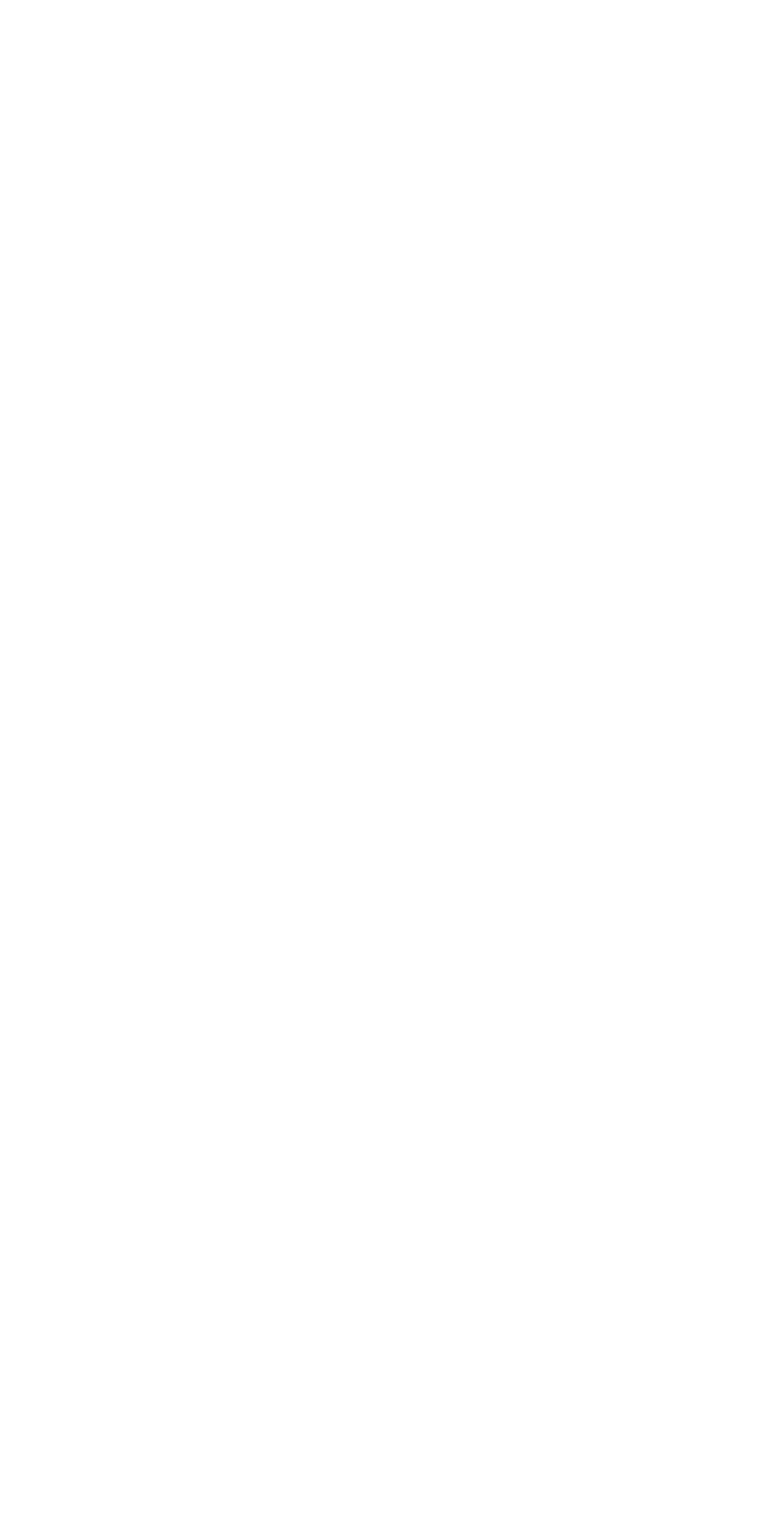
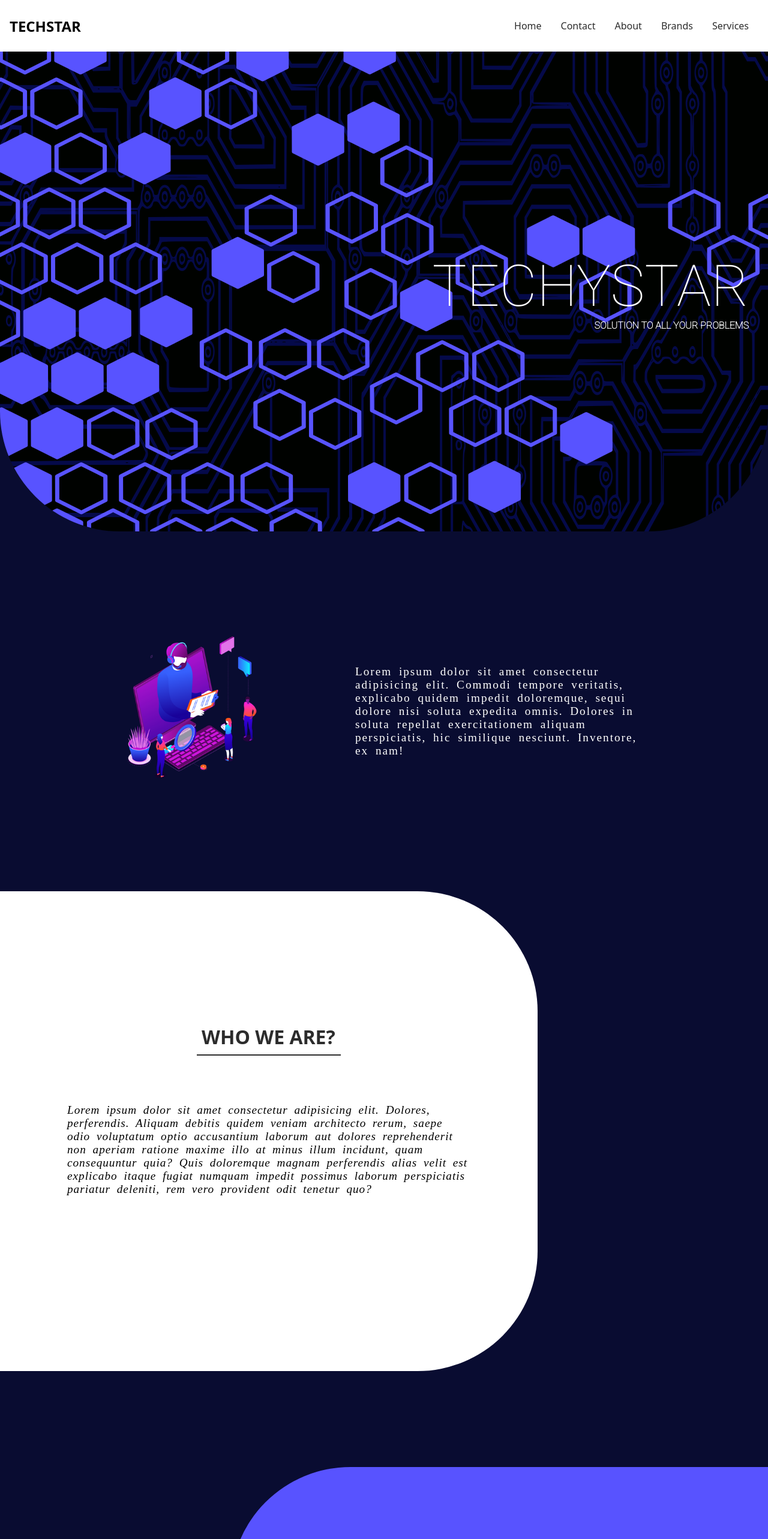
Before and after one commit to AmoushRye/InnovioStar, a React (Create React App) app: page / in a window 1280 px wide. Before the commit this address had no page. Shown: the top 2566 px of the page at 60% size. Before the commit the page ends 800 px from the top, so only its background shows below. Built offline with nearby package versions, Linux system fonts and the light colour scheme.

Commit message:
homepage complete

```diff
--- a/src/App.jsx
+++ b/src/App.jsx
@@ -1,9 +1,15 @@
 import { BrowserRouter as Router, Routes,Route } from "react-router-dom";
+import Header from "./components/Header";
+import Home from "./components/Home";
+import "./styles/App.scss"
+import "./styles/header.scss"
+import "./styles/home.scss"
 function App(){
   return(
     <Router>
+      <Header/>
       <Routes>
-        <Route/>
+        <Route path="/" element={<Home/>}/>
       </Routes>
     </Router>
   );
--- /dev/null
+++ b/src/components/Header.jsx
@@ -0,0 +1,18 @@
+import React from 'react'
+import { Link } from 'react-router-dom'
+const Header = () => {
+  return (
+   <nav>
+    <h1>TechStar</h1>
+    <main>
+        <Link to= "/">Home</Link>
+        <Link to= "/contact">Contact</Link>
+        <Link to= "/#about">About</Link>
+        <Link to= "/#brands">Brands</Link>
+        <Link to= "/services">Services</Link>
+    </main>
+   </nav>
+  )
+}
+
+export default Header
--- /dev/null
+++ b/src/components/Home.jsx
@@ -0,0 +1,66 @@
+import React from 'react'
+import vg from "../assets/2.webp"
+import {AiFillGoogleCircle,AiFillAmazonCircle,AiFillYoutube,AiFillInstagram} from "react-icons/ai"
+const Home = () => {
+    return (
+        <>
+            <div className="home">
+                <main>
+                    <h1>TechyStar</h1>
+                    <p>Solution to all your problems</p>
+                </main>
+            </div>
+            <div className="home2">
+                <img src={vg} alt="Graphics" />
+                <div>
+                    <p>Lorem ipsum dolor sit amet consectetur adipisicing elit. Commodi tempore veritatis, explicabo quidem impedit doloremque,
+                        sequi dolore nisi soluta expedita omnis. Dolores in soluta repellat exercitationem aliquam perspiciatis, hic similique nesciunt. Inventore, ex nam!</p>
+                </div>
+            </div>
+            <div className="home3">
+                <div>
+                    <h1>Who we are?</h1>
+                    <p>Lorem ipsum dolor sit amet consectetur adipisicing elit. Dolores, perferendis. Aliquam debitis quidem veniam architecto rerum, saepe odio voluptatum optio accusantium laborum aut dolores reprehenderit non aperiam ratione maxime illo at minus illum incidunt, quam consequuntur quia? Quis doloremque magnam perferendis alias velit est explicabo itaque fugiat numquam impedit possimus laborum perspiciatis pariatur deleniti, rem vero provident odit tenetur quo?</p>
+                </div>
+            </div>
+            <div className="home4">
+                <div>
+                    <h1>Brands</h1>
+                    <article>
+                        <div style ={{
+                            animationDelay:"0.3s",
+                        }}>
+                            <AiFillGoogleCircle/>
+                            <p>Google</p>
+
+                        </div>
+                        <div style ={{
+                            animationDelay:"0.5s",
+                        }}>
+                            <AiFillAmazonCircle/>
+                            <p>Amazon</p>
+
+                        </div>
+                        <div style ={{
+                            animationDelay:"0.7s",
+                        }}>
+                            <AiFillYoutube/>
+                            <p>YouTube</p>
+
+                        </div>
+                        <div style ={{
+                            animationDelay:"1s",
+                        }}>
+                            <AiFillInstagram/>
+                            <p>Instagram</p>
+
+                        </div>
+                    </article>
+                </div>
+            </div>
+
+        </>
+    );
+};
+
+export default Home
--- a/src/styles/App.css
+++ /dev/null
@@ -1,9 +0,0 @@
-*{
-    margin: 0;
-    padding: 0;
-}
-nav{
-    background-color: blue;
-    box-shadow: 0 0 10px black;
-    padding: 3rem;
-}
--- /dev/null
+++ b/src/styles/App.scss
@@ -0,0 +1,9 @@
+@import url('https://fonts.googleapis.com/css2?family=Roboto:wght@100&display=swap');
+*{
+    margin: 0%;
+    padding: 0%;
+    font-family: system-ui, -apple-system, BlinkMacSystemFont, 'Segoe UI', Roboto, Oxygen, Ubuntu, Cantarell, 'Open Sans', 'Helvetica Neue', sans-serif;
+    box-sizing: border-box;
+    text-decoration: none;
+    scroll-behavior: smooth;
+}
--- a/src/styles/Header.css
+++ /dev/null
@@ -1,15 +0,0 @@
-*{
-    margin: 0;
-    padding: 0;
-}
-nav{
-    background-color:white;
-    box-shadow: 0 0 10px rgba(0, 0, 0, 0.465);
-    padding: 3rem;
-}
-nav a{
-    font: 600 1.7rem cursive;
-    color: rgb(37,105 , 208);
-    text-decoration: none;
-    margin: 0 1rem;
-}
--- /dev/null
+++ b/src/styles/colors.scss
@@ -0,0 +1,6 @@
+$first: white;
+$second: #090c31;
+$third: #5853ff;
+$dark: rgb(44, 44, 44);
+$text1: "Roboto";
+$text2: cursive;
--- /dev/null
+++ b/src/styles/header.scss
@@ -0,0 +1,27 @@
+@import "colors.scss";
+nav{
+    width: 100%;
+    padding: 1rem;
+    display: flex;
+    justify-content: space-between;
+    align-items: center;
+    position: sticky;
+    background-color: $first;
+    top: 0%;
+    z-index: 10;
+    h1{
+        text-transform: uppercase;
+    }
+    main{
+        width: 70%;
+        display: flex;
+        justify-content: flex-end;
+        a{
+            color: $dark;
+            margin: 1rem;
+            &:hover{
+                color: $third;
+            }
+        }
+    }
+}
--- /dev/null
+++ b/src/styles/home.scss
@@ -0,0 +1,170 @@
+@import "colors.scss";
+
+.home {
+    width: 100%;
+    height: 100vh;
+    background-color: $second;
+    border-radius: 0 0 200px 200px;
+
+    >main {
+        position: absolute;
+        text-transform: uppercase;
+        display: flex;
+        flex-direction: column;
+        align-items: flex-end;
+        width: 100%;
+        height: 100%;
+        padding: 2rem;
+        justify-content: center;
+
+        h1 {
+            font: 400 6rem $text1;
+            color: $first;
+        }
+
+        p {
+            font: 900 1rem $text1;
+            color: $first;
+        }
+    }
+
+    &::before {
+        content: "";
+        width: 100%;
+        height: 100%;
+        position: absolute;
+        background: no-repeat center/auto url("../assets/1.png");
+        border-radius: 0 0 200px 200px;
+
+    }
+
+}
+
+.home2 {
+    width: 100%;
+    height: 100vh;
+    background-color: $second;
+    padding: 500px 0;
+    display: flex;
+    align-items: center;
+    justify-content: center;
+    margin-top: -200px;
+    >img {
+        width: 30%;
+        animation: imgUp 0.7s linear infinite alternate;
+    }
+
+    >div {
+        width: 50%;
+        display: flex;
+        flex-direction: column;
+        justify-content: center;
+        align-items: center;
+        padding: 5rem;
+        height: 100vh;
+
+        p {
+            color: $first;
+            letter-spacing: 2px;
+            word-spacing: 5px;
+            font: 100 1.2rem $text2;
+
+        }
+    }
+}
+
+@keyframes imgUp {
+    to {
+        transform: translateY(-10px);
+    }
+}
+.home3{
+    width: 100%;
+    height: 120vh;
+    background-color: $second;
+    margin-top: -200px;
+    display: flex;
+    >div{
+        width: 70%;
+        height: 100vh;
+        background-color: $first;
+        border-radius: 0 200px 200px 0;
+        display: flex;
+        flex-direction: column;
+        align-items: center;
+        justify-content: center;
+        padding: 2rem;
+        >h1{
+            text-transform: uppercase;
+            border-bottom: 2px solid $dark;
+            padding: 0.5rem;
+            width: 15rem;
+            color: $dark;
+        }
+        >p{
+            padding: 5rem;
+            letter-spacing: 1px;
+            word-spacing: 5px;
+            line-height: 170%;
+            font: italic 100 1.2rem $text2;
+        }
+    }
+
+}
+.home4{
+    width: 100%;
+    height: 100vh;
+    background-color: $second;
+    display: flex;
+    justify-content: flex-end;
+    >div{
+        background-color: $third;
+        border-radius: 200px 0 0 200px;
+        width: 70%;
+        height: 70vh;
+        padding: 2rem;
+        display: flex;
+        flex-direction: column;
+        align-items: center;
+        justify-content: center;
+        >h1{
+            color:$first;
+            text-transform: uppercase;
+            width: 140px;
+            border-bottom: 2px solid $first;
+            padding: 0.5rem;
+        }
+        >article{
+            display: flex;
+            margin: 2rem;
+            flex-wrap: wrap;
+            justify-content: center;
+            >div{
+                animation: imgUp 0.7s linear infinite alternate;
+                margin: 1rem;
+                height: 10rem;
+                width: 10rem;
+                background-color: $first;
+                border-radius: 50%;
+                display: flex;
+                flex-direction: column;
+                align-items: center;
+                justify-content: center;
+                color: $dark;
+                cursor: pointer;
+                transition: all 0.5s;
+                &:hover{
+                    filter: invert(1);
+                }
+                svg{
+                    font-size: 4rem;
+
+                }
+                p{
+                    font:900 1.2rem $text2;
+                }
+            }
+        }
+
+    }
+}
```
